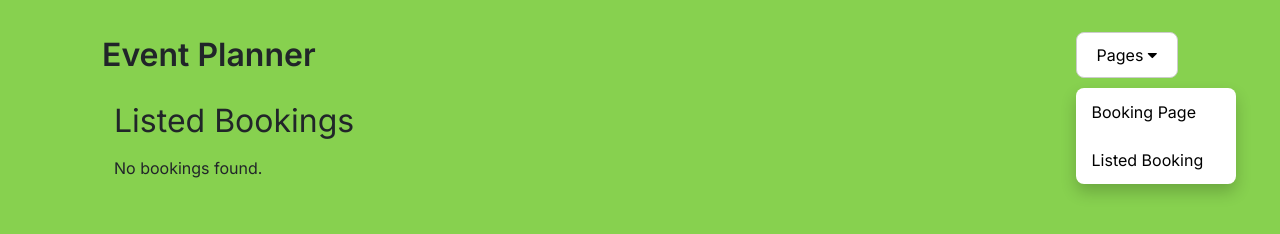
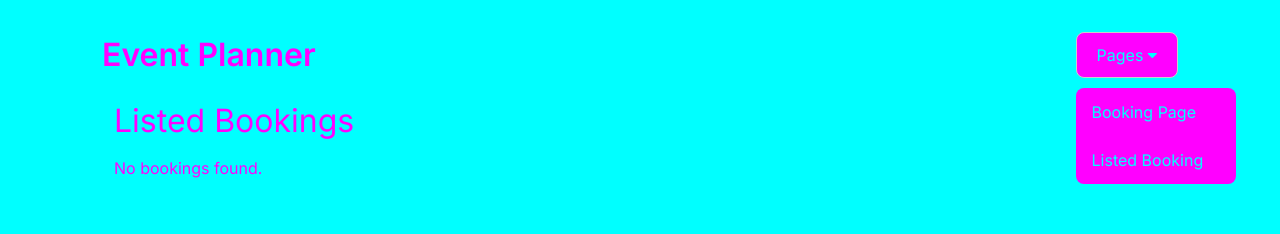
Before and after one commit to LepkefingLeo/KozosProject, a website built with Vite: page listingpage.html in a window 1280 px wide. Both pictures are taken after a click on the button "Pages". Built offline with nearby package versions, Linux system fonts and the light colour scheme.

Commit message:
colorchange new design v2

```diff
--- a/src/css/listingpage.css
+++ b/src/css/listingpage.css
@@ -1,6 +1,7 @@
 body {
       font-family: 'Inter', sans-serif;
-      background-color: #87d14f;
+      background-color: cyan;
+      color: magenta;
     }
 
     .plannerSection {
@@ -13,8 +14,8 @@ body {
     }
 
     .dropbtn {
-      background-color: #ffffff;
-      color: #000;
+      background-color: magenta;
+      color: cyan;
       padding: 10px 20px;
       font-size: 16px;
       border: 1px solid #ccc;
@@ -25,23 +26,23 @@ body {
     .dropdown-content {
       display: none;
       position: absolute;
-      background-color: white;
+      background-color: magenta;
       min-width: 160px;
-      box-shadow: 0px 8px 16px rgba(0, 0, 0, 0.2);
+      box-shadow: 0px 8px 16px cyan;
       z-index: 1;
       border-radius: 8px;
       margin-top: 10px;
     }
 
     .dropdown-content a {
-      color: black;
+      color: cyan;
       padding: 12px 16px;
       text-decoration: none;
       display: block;
     }
 
     .dropdown-content a:hover {
-      background-color: #9fd972;
+      background-color: magenta;
     }
 
     .show {
```
